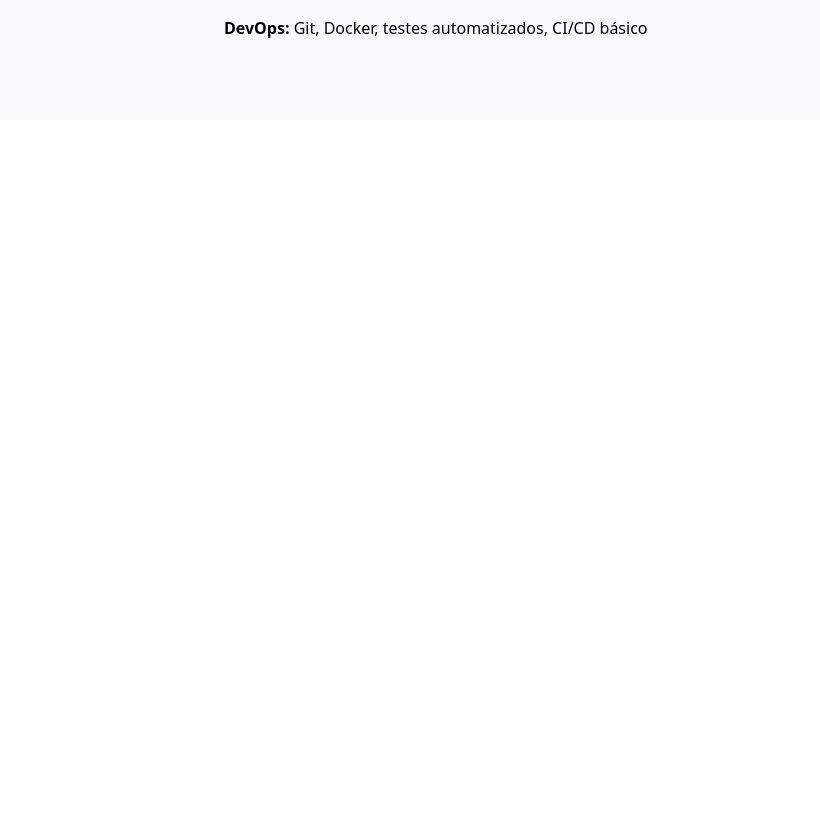
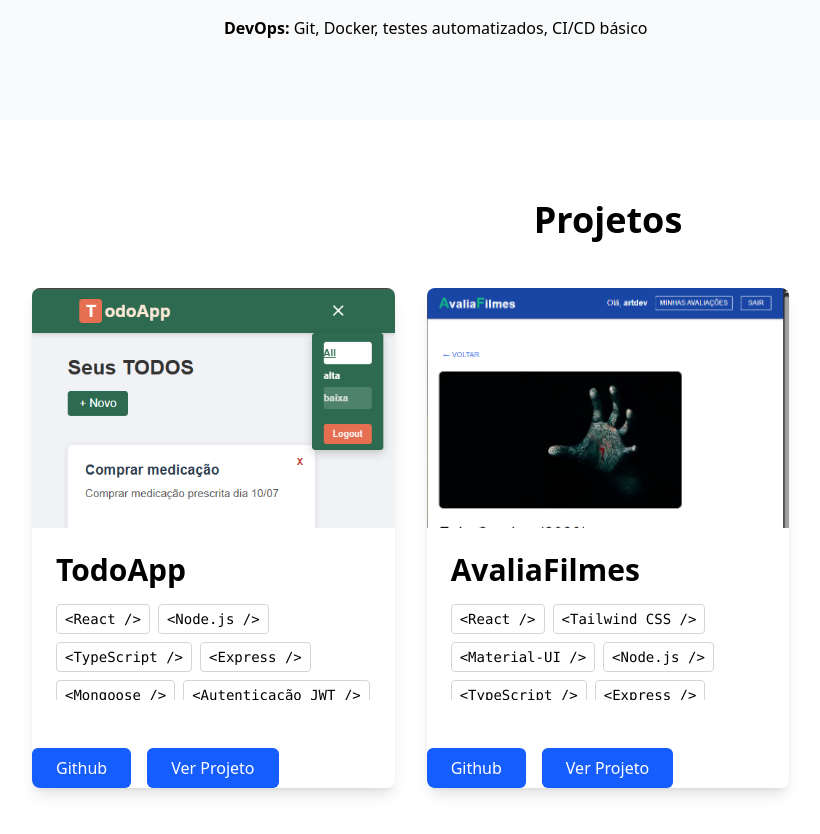
Before and after one commit to Arthur-7Melo/Portfolio, a React (Vite) app: page / in a window 1280 px wide. Shown: the part 400-1234 px from the top of the page, without its empty margins (32-852 px from the left). Before the commit the page ends 800 px from the top, so only its background shows below. Built offline with nearby package versions, Linux system fonts and the light colour scheme.

Commit message:
feat(ui): Implementa section projects e refatora Button e Card

```diff
--- a/src/App.jsx
+++ b/src/App.jsx
@@ -1,6 +1,7 @@
 import { useState } from 'react'
 import About from './sections/About'
 import Navbar from './components/Navbar'
+import Projects from './sections/Projects'
 
 function App() {
   return (
@@ -8,6 +9,7 @@ function App() {
       <Navbar />
       <main className='flex-grow'>
         <About />
+        <Projects />
       </main>
     </div>
   )
--- a/src/components/Button.jsx
+++ b/src/components/Button.jsx
@@ -6,7 +6,7 @@ export default function Button({ children, onClick, href, type = 'button' }) {
 
   if (href) {
     return (
-      <a href={href} className={btnStyles}>
+      <a href={href} target='_blank' rel="noopener noreferrer" className={btnStyles}>
         {children}
       </a>
     );
--- a/src/components/Card.jsx
+++ b/src/components/Card.jsx
@@ -3,12 +3,23 @@ import Button from './Button';
 export default function Card({ imageSrc, title, techDetails, githubLink, livelink }) {
   return (
     <div className='bg-white shadow-lg rounded-lg overflow-hidden flex flex-col'>
-      {imageSrc && (
-        <img src={imageSrc} alt={title} className='w-full h-48 object-cover' />
-      )}
+      <div className='w-full max-h-60 overflow-hidden'>
+        {imageSrc && (
+          <img src={imageSrc} alt={title} className='w-full h-auto object-contain' />
+        )}
+      </div>
       <div className='p-6 flex-grow flex flex-col'>
         <h3 className='text-3xl font-semibold mb-4'>{title}</h3>
-        <p className='text-sm text-gray-600 mb-6 flex-grow'>{techDetails}</p>
+        <div className="mb-6 flex flex-wrap gap-2 max-h-24 overflow-y-auto">
+          {techDetails.map((tech) => (
+            <span
+              key={tech}
+              className="px-2 py-1 border border-gray-300 rounded text-sm font-mono"
+            >
+              <code>&lt;{tech.trim()} /&gt;</code>
+            </span>
+          ))}
+        </div>
       </div>
       <div className='mt-auto flex space-x-4'>
         {githubLink && (
--- a/src/sections/Projects.jsx
+++ b/src/sections/Projects.jsx
@@ -0,0 +1,53 @@
+import Card from '../components/Card';
+import todoImg from '../assets/ToDo.png';
+import avaliaImg from '../assets/AvaliaFilmes.png';
+
+const projectsData = [
+  {
+    title: 'TodoApp',
+    techDetails: [
+      'React', 'Node.js', 'TypeScript', 'Express',
+      'Mongoose', 'Autenticação JWT',
+      'Arquitetura em Camadas', 'Validação Zod', 'Docker'
+    ],
+    imageSrc: todoImg,
+    githubLink: 'https://github.com/Arthur-7Melo/fullstackTODO.git',
+    liveLink: 'https://todoapp-two-zeta.vercel.app/login'
+  },
+  {
+    title: 'AvaliaFilmes',
+    techDetails: [
+      'React', 'Tailwind CSS', 'Material-UI',
+      'Node.js', 'TypeScript', 'Express',
+      'Mongoose', 'Autenticação JWT',
+      'Arquitetura em Camadas', 'Validação Zod',
+      'Swagger', 'CI/CD', 'Testes automatizados',
+      'Consumo de API TMDB', 'Docker'
+    ],
+    imageSrc: avaliaImg,
+    githubLink: 'https://github.com/Arthur-7Melo/AvaliaFilmes-app.git',
+    liveLink: 'https://avalia-filmes-app.vercel.app/'
+  }
+];
+
+export default function Projects() {
+  return (
+    <section id='projects' className='py-20 px-6 bg-white'>
+      <div className='max-w-6xl mx-auto'>
+        <h2 className='text-4xl font-bold text-center mb-12'>Projetos</h2>
+        <div className='grid gap-8 sm:grid-cols-1 md:grid-cols-2 lg:grid-cols-3'>
+          {projectsData.map((proj) => (
+            <Card
+              key={proj.title}
+              title={proj.title}
+              techDetails={proj.techDetails}
+              imageSrc={proj.imageSrc}
+              githubLink={proj.githubLink}
+              livelink={proj.liveLink}
+            />
+          ))}
+        </div>
+      </div>
+    </section>
+  )
+}
```
Also changed, not shown: src/assets/AvaliaFilmes.png (added), src/assets/ToDo.png (added).
